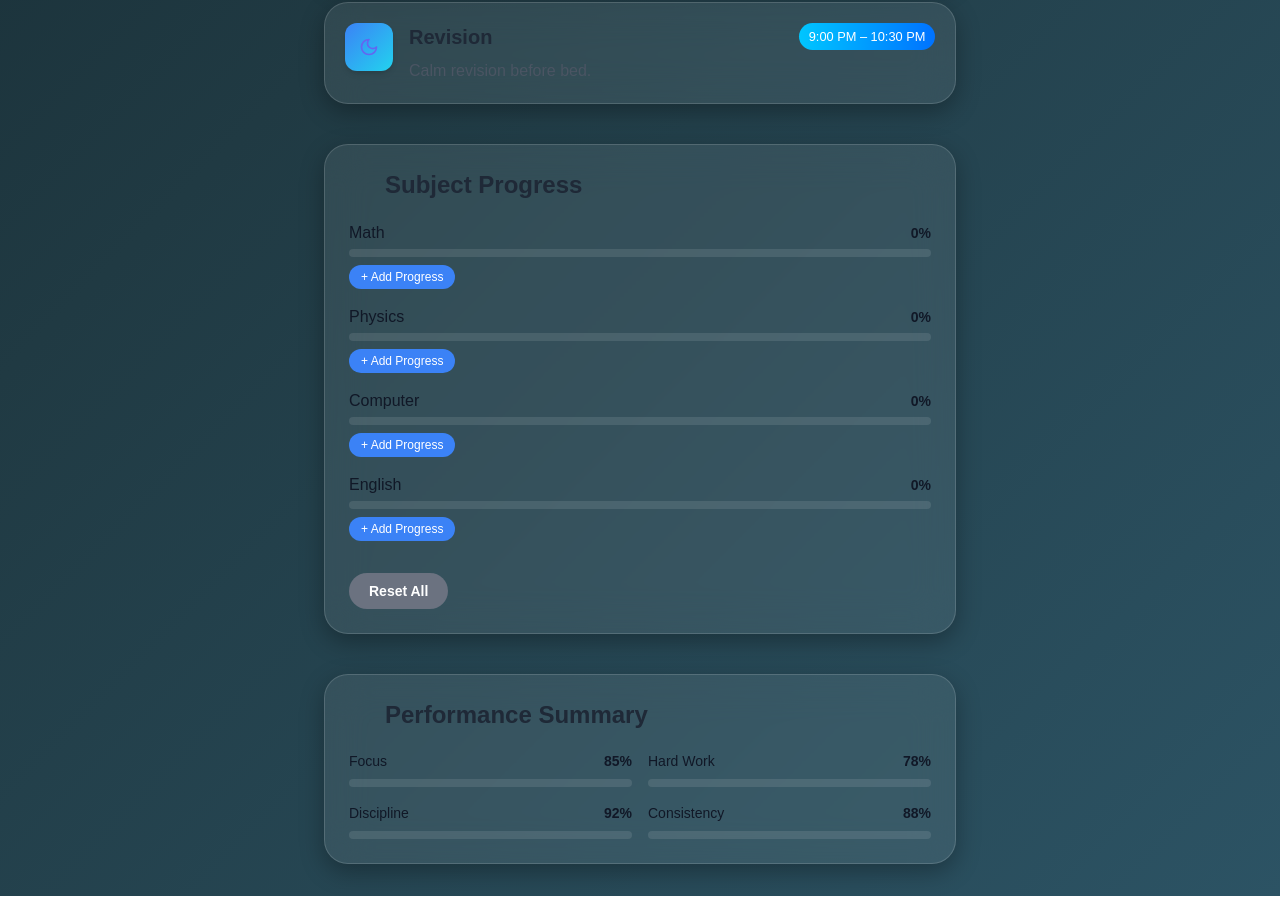
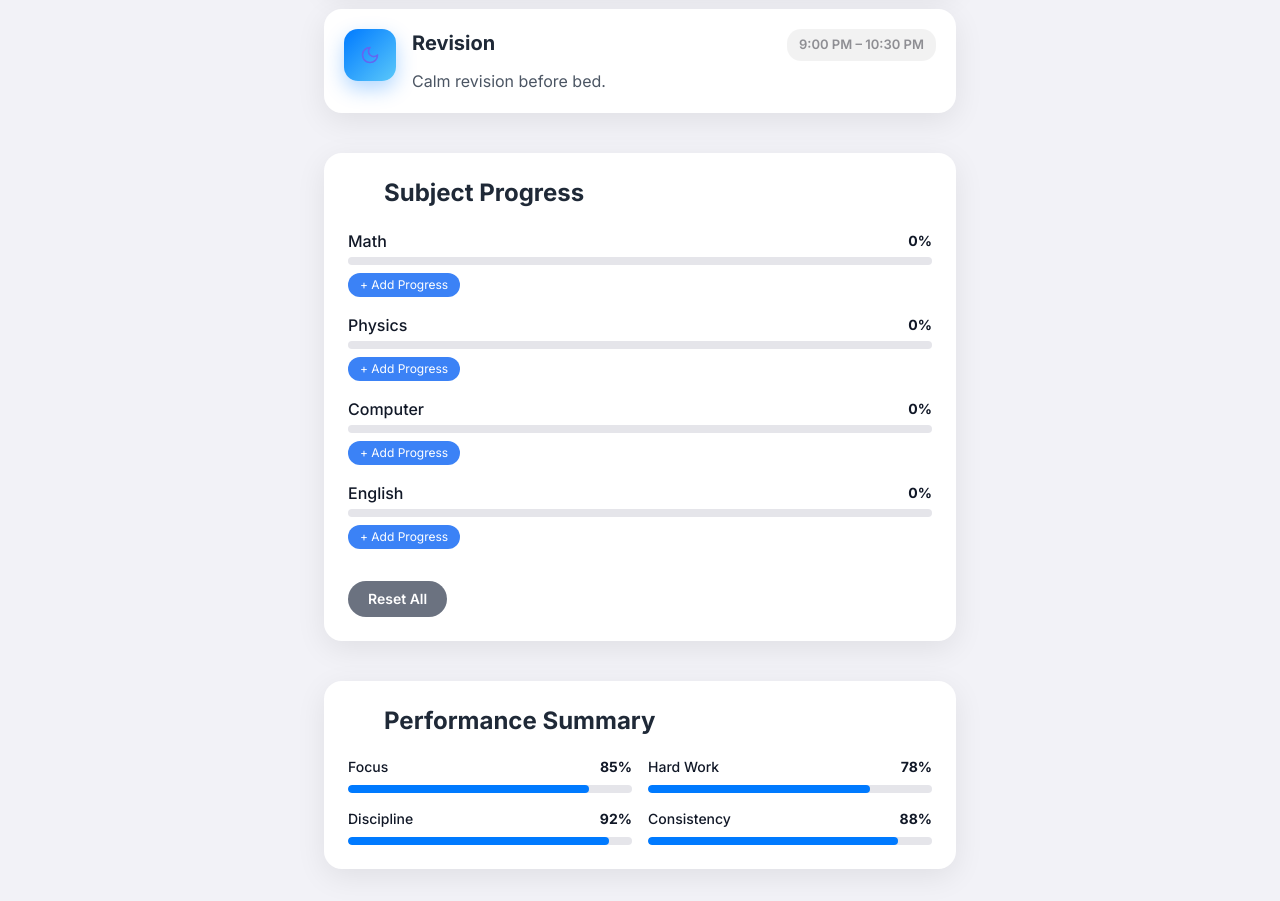
Before and after one commit to tech242242/dailytask, a React (Vite) app: page / in a window 1280 px wide. Shown: the part 1416-2317 px from the top of the page. Built offline with nearby package versions, Linux system fonts and the light colour scheme.

Commit message:
Update index.css

```diff
--- a/src/index.css
+++ b/src/index.css
@@ -2,91 +2,132 @@
 @tailwind components;
 @tailwind utilities;
 
-/* Background gradient */
-body {
-  background: linear-gradient(135deg, #0f2027, #203a43, #2c5364);
-  color: #f8fafc;
-  font-family: "Poppins", sans-serif;
-  min-height: 100vh;
-  margin: 0;
-  padding: 0;
+@import url('https://fonts.googleapis.com/css2?family=Inter:wght@300;400;500;600;700&display=swap');
+
+:root {
+  --ios-bg: #f2f2f7;
+  --ios-card: #ffffff;
+  --ios-primary: #007aff;
+  --ios-secondary: #8e8e93;
+  --ios-accent: #5ac8fa;
+  --ios-success: #34c759;
+  --ios-warning: #ff9500;
+  --ios-danger: #ff3b30;
 }
 
-/* iOS glass card */
-.ios-card {
-  background: rgba(255, 255, 255, 0.08);
-  border: 1px solid rgba(255, 255, 255, 0.15);
-  border-radius: 1.5rem;
-  backdrop-filter: blur(20px);
-  box-shadow: 0 8px 24px rgba(0, 0, 0, 0.3);
-  transition: all 0.3s ease;
+body {
+  font-family: 'Inter', -apple-system, BlinkMacSystemFont, sans-serif;
+  background-color: var(--ios-bg);
+  color: #1c1c1e;
+  -webkit-font-smoothing: antialiased;
+  overflow-x: hidden;
 }
 
-.ios-card:hover {
-  background: rgba(255, 255, 255, 0.12);
-  transform: translateY(-3px);
-}
-
-/* Accent badges */
-.time-badge {
-  background: linear-gradient(90deg, #00c6ff, #0072ff);
-  color: white;
-  font-size: 0.8rem;
-  padding: 0.25rem 0.6rem;
-  border-radius: 9999px;
-  font-weight: 500;
-}
-
-/* Progress bars */
-.progress-bar {
-  height: 0.5rem;
-  background: rgba(255, 255, 255, 0.1);
-  border-radius: 9999px;
+/* === Core Card Style === */
+.ios-card {
+  background-color: var(--ios-card);
+  border-radius: 18px;
+  box-shadow: 0 8px 30px rgba(0, 0, 0, 0.08);
+  transition: all 0.4s cubic-bezier(0.25, 0.46, 0.45, 0.94);
   overflow: hidden;
 }
 
+/* === Current Task Highlight === */
+.current-task {
+  background-color: var(--ios-card);
+  box-shadow: 0 12px 40px rgba(0, 122, 255, 0.2);
+  border-left: 6px solid var(--ios-primary);
+  transform: translateY(-4px);
+  position: relative;
+  z-index: 10;
+}
+.current-task::before {
+  content: '';
+  position: absolute;
+  top: 0;
+  left: 0;
+  width: 100%;
+  height: 100%;
+  border-radius: 18px;
+  background: linear-gradient(135deg, rgba(0, 122, 255, 0.05), rgba(90, 200, 250, 0.05));
+  z-index: -1;
+}
+
+/* === Progress Bar === */
+.progress-bar {
+  background-color: #e5e5ea;
+  border-radius: 4px;
+  height: 8px;
+  overflow: hidden;
+}
 .progress-bar-inner {
   height: 100%;
-  transition: width 0.4s ease;
+  border-radius: 4px;
+  background-color: var(--ios-primary);
+  transition: width 0.5s ease-in-out;
 }
 
-/* Floating Action Button */
-.fab {
-  position: fixed;
-  bottom: 2rem;
-  right: 2rem;
-  background: linear-gradient(135deg, #00c6ff, #0072ff);
-  color: white;
-  border: none;
-  border-radius: 50%;
-  width: 60px;
-  height: 60px;
+/* === Icons === */
+.task-icon {
+  width: 52px;
+  height: 52px;
+  border-radius: 14px;
   display: flex;
   align-items: center;
   justify-content: center;
-  box-shadow: 0 8px 20px rgba(0, 0, 0, 0.3);
+  font-size: 22px;
+  background: linear-gradient(135deg, #007aff, #5ac8fa);
+  color: white;
+  box-shadow: 0 8px 20px rgba(0, 122, 255, 0.3);
+}
+
+/* === Floating Button === */
+.fab {
+  position: fixed;
+  bottom: 28px;
+  right: 28px;
+  width: 60px;
+  height: 60px;
+  border-radius: 30px;
+  background-color: var(--ios-primary);
+  color: white;
+  display: flex;
+  align-items: center;
+  justify-content: center;
+  box-shadow: 0 10px 25px rgba(0, 122, 255, 0.4);
   cursor: pointer;
   transition: all 0.3s ease;
+  z-index: 100;
+}
+.fab:hover {
+  transform: scale(1.1);
 }
 
-.fab:hover {
-  transform: scale(1.1);
-  box-shadow: 0 12px 28px rgba(0, 0, 0, 0.4);
+/* === Time Badge === */
+.time-badge {
+  background-color: rgba(0, 0, 0, 0.05);
+  border-radius: 14px;
+  padding: 6px 12px;
+  font-size: 13px;
+  font-weight: 600;
+  color: var(--ios-secondary);
 }
 
-/* Fade animations */
+/* === Animations === */
 .fade-in {
   opacity: 0;
-  animation: fadeIn 1.2s ease forwards;
+  animation: fadeIn 0.8s ease forwards;
+}
+@keyframes fadeIn {
+  from { opacity: 0; transform: translateY(20px); }
+  to { opacity: 1; transform: translateY(0); }
 }
 
-@keyframes fadeIn {
-  0% {
-    opacity: 0;
-    transform: translateY(10px);
-  }
-  100% {
-    opacity: 1;
-    transform: translateY(0);
-  }
+.bounce-in {
+  animation: bounceIn 0.6s ease forwards;
 }
+@keyframes bounceIn {
+  0% { transform: scale(0.3); opacity: 0; }
+  50% { transform: scale(1.05); opacity: 1; }
+  100% { transform: scale(1); opacity: 1; }
+}
```
